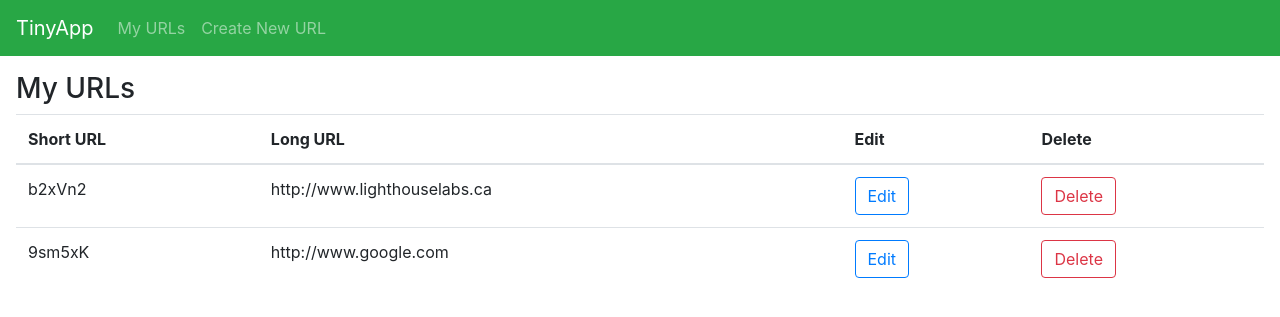
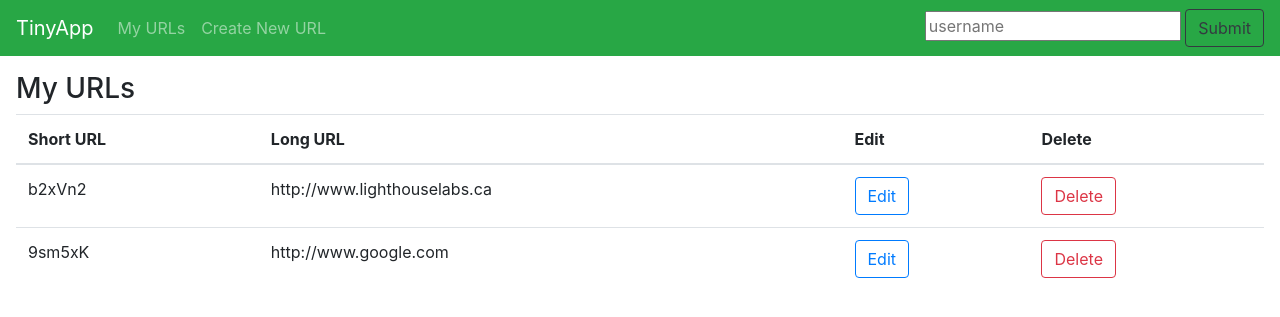
Before and after one commit to diavolosz/tinyapp, a Node server app: page /urls in a window 1280 px wide. Shown: the top 317 px of the page. Run offline with Node 20, Linux system fonts and the light colour scheme; some libraries are stand-ins or nearby versions.

Commit message:
added cookies

```diff
--- a/expressServer.js
+++ b/expressServer.js
@@ -1,9 +1,11 @@
 const bodyParser = require("body-parser");
+var cookieParser = require('cookie-parser')
 const express = require("express")
 const app = express()
 const PORT = 8080
 app.set("view engine", "ejs");
 app.use(bodyParser.urlencoded({extended: true}));
+app.use(cookieParser())
 
 
 
@@ -25,6 +27,11 @@ app.post("/urls/:shortURL/delete", (req, res) => {
 
 app.post("/urls/:shortURL/submit", (req, res) => {
   urlDatabase[req.params.shortURL] = req.body.longURL
+  res.redirect("/urls")
+});
+
+app.post("/login", (req, res) => {
+  res.cookie('username', req.body.username)
   res.redirect("/urls")
 });
 
--- a/package.json
+++ b/package.json
@@ -20,6 +20,7 @@
   "homepage": "https://github.com/diavolosz/tinyapp#readme",
   "dependencies": {
     "body-parser": "^1.20.0",
+    "cookie-parser": "^1.4.6",
     "ejs": "^3.1.8",
     "express": "^4.18.1"
   },
--- a/views/partials/_header.ejs
+++ b/views/partials/_header.ejs
@@ -10,5 +10,11 @@
         <a class="nav-item nav-link" href="/urls/new">Create New URL</a>
       </div>
     </div>
+    <div>
+      <form method="POST" action="/login" style="text-align: right;">
+        <input type="text" id="username" name="username" placeholder="username">
+        <button type="submit" class="btn btn-outline-dark" style="text-align: right;">Submit</button>
+      </form>
+    </div>
   </nav>
 </header>
```
Also changed, not shown: 1 other file.
